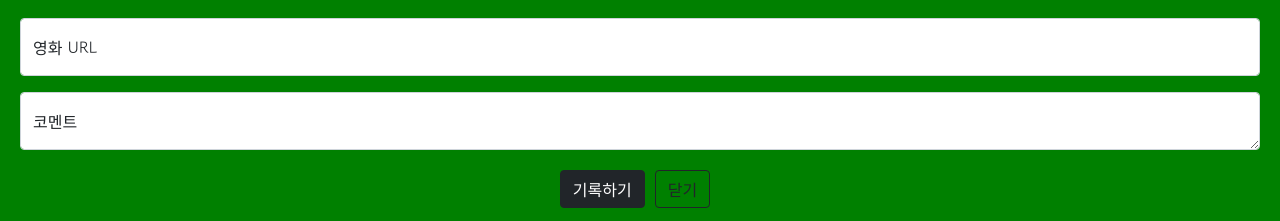
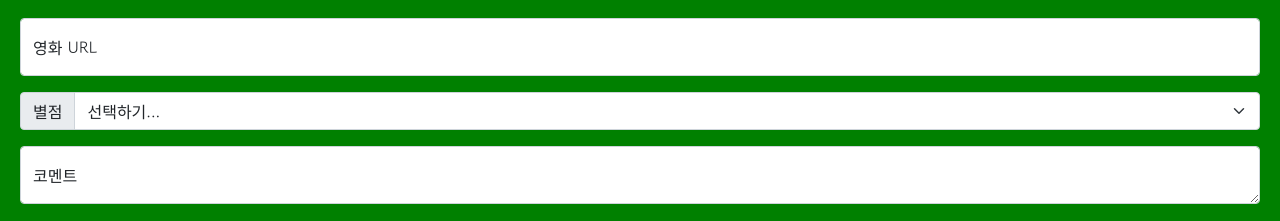
Before and after one commit to tomcscs/mypage, a plain HTML site: page index.html in a window 1280 px wide. Shown: the part 272-493 px from the top of the page. Drawn offline with nearby package versions, Linux system fonts and the light colour scheme.

Commit message:
Update index.html

```diff
--- a/index.html
+++ b/index.html
@@ -60,7 +60,8 @@
         .mycards {
             margin: 20px auto 20px auto;
         }
-        .mypost{
+
+        .mypost {
             background-color: green;
             margin: 20px auto 20px auto;
             padding: 20px 20px 20px 20px;
@@ -68,7 +69,8 @@
 
 
         }
-        .mybtn{
+
+        .mybtn {
             display: flex;
             flex-direction: row;
             align-items: center;
@@ -78,11 +80,11 @@
 
 
         }
-        .mybtn > button{
+
+        .mybtn>button {
             margin-right: 10px;
 
         }
-
     </style>
 </head>
 
@@ -95,6 +97,18 @@
         <div class="form-floating mb-3">
             <input type="email" class="form-control" id="floatingInput" placeholder="name@example.com">
             <label for="floatingInput">영화 URL</label>
+        </div>
+        <div class="input-group mb-3">
+            <label class="input-group-text" for="inputGroupSelect01">별점</label>
+            <select class="form-select" id="inputGroupSelect01">
+                <option selected>선택하기...</option>
+                <option value="1">⭐</option>
+                <option value="2">⭐⭐</option>
+                <option value="3">⭐⭐⭐</option>
+                <option value="4">⭐⭐⭐⭐</option>
+                <option value="5">⭐⭐⭐⭐⭐</option>
+
+            </select>
         </div>
         <div class="form-floating">
             <textarea class="form-control" placeholder="Leave a comment here" id="floatingTextarea"></textarea>
```
